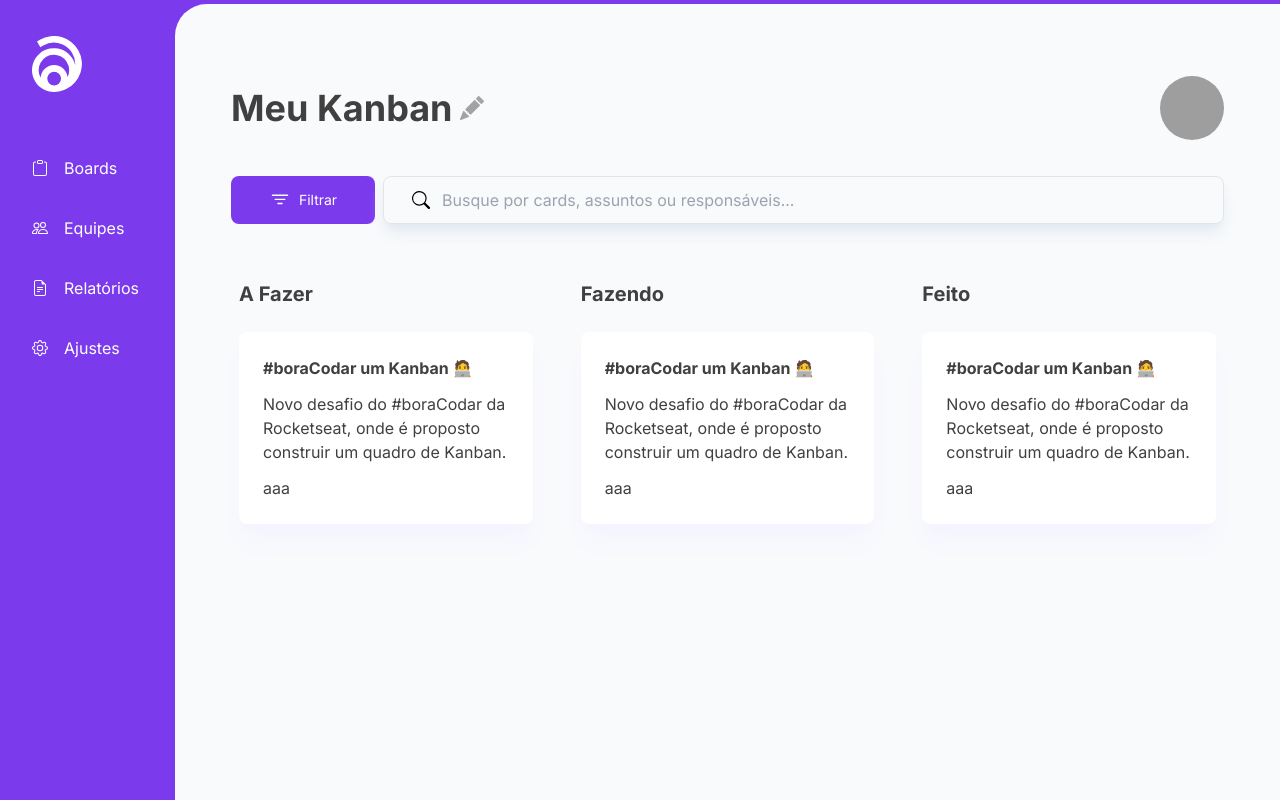
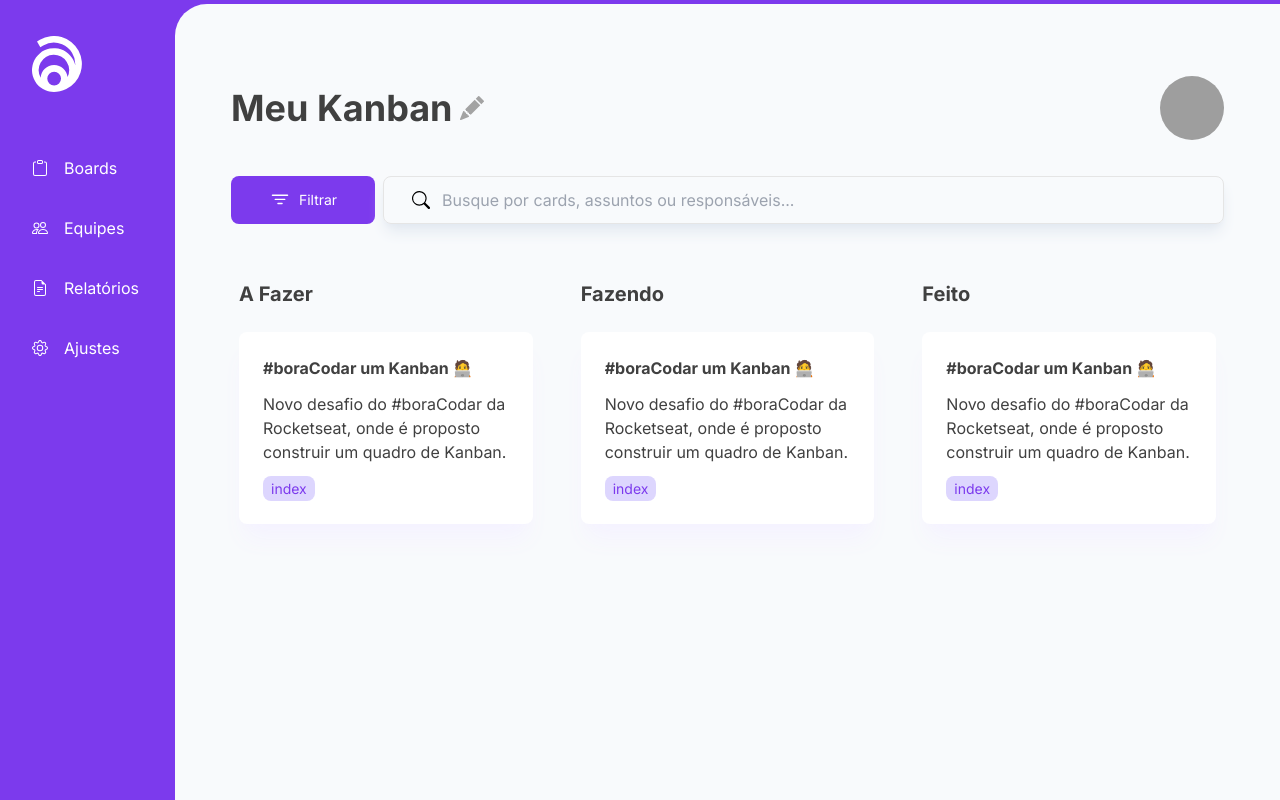
Before and after one commit to andradematheusdev/boracodar-12, a React (Vite) app: page / in a window 1280 px wide. Built offline with nearby package versions, Linux system fonts and the light colour scheme; grey boxes are pictures that could not be loaded.

Commit message:
Tag component

```diff
--- a/src/components/card/index.tsx
+++ b/src/components/card/index.tsx
@@ -1,10 +1,12 @@
+import { Tag } from "../tag"
+
 export const Card = () => {
   return (
     <div className="bg-white shadow-xl shadow-violet-50 p-6 rounded-lg">
       <h3 className="font-bold mb-3">#boraCodar um Kanban 🧑‍💻</h3>
       <p className="mb-3">Novo desafio do #boraCodar da Rocketseat, onde é proposto construir um quadro de Kanban.</p>
       <div>
-        aaa
+        <Tag />
       </div>
     </div>
   )
--- /dev/null
+++ b/src/components/tag/index.tsx
@@ -0,0 +1,7 @@
+export const Tag = () => {
+  return (
+    <span className="bg-violet-200 rounded-lg py-1 px-2 text-sm text-violet-600">
+      index
+    </span>
+  )
+}
```
